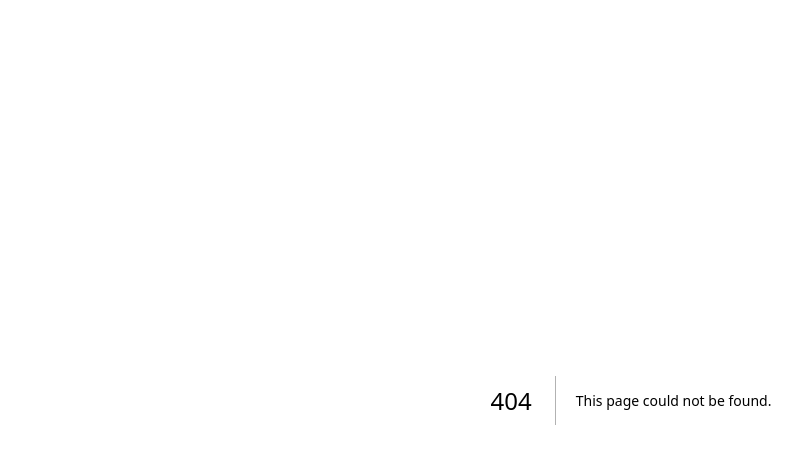
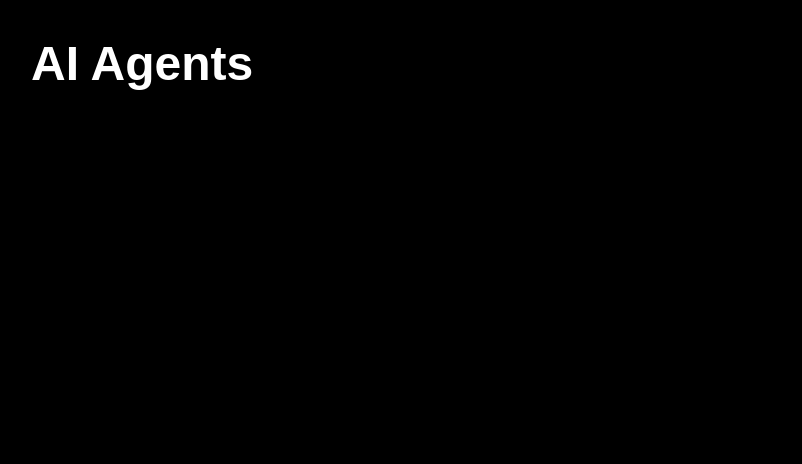
Before and after one commit to Henryiivii/agentshield, a Next.js app: page /agents in a window 1280 px wide. Before the commit this address had no page. Shown: the top 464 px of the page, without its empty margins (9-811 px from the left). Built offline with nearby package versions, Linux system fonts and the light colour scheme.

Commit message:
Create page.tsx

```diff
--- /dev/null
+++ b/app/agents/page.tsx
@@ -0,0 +1,9 @@
+export default function Agents() {
+  return (
+    <main className="min-h-screen bg-black text-white p-10">
+      <h1 className="text-5xl font-bold">
+        AI Agents
+      </h1>
+    </main>
+  );
+}
```
